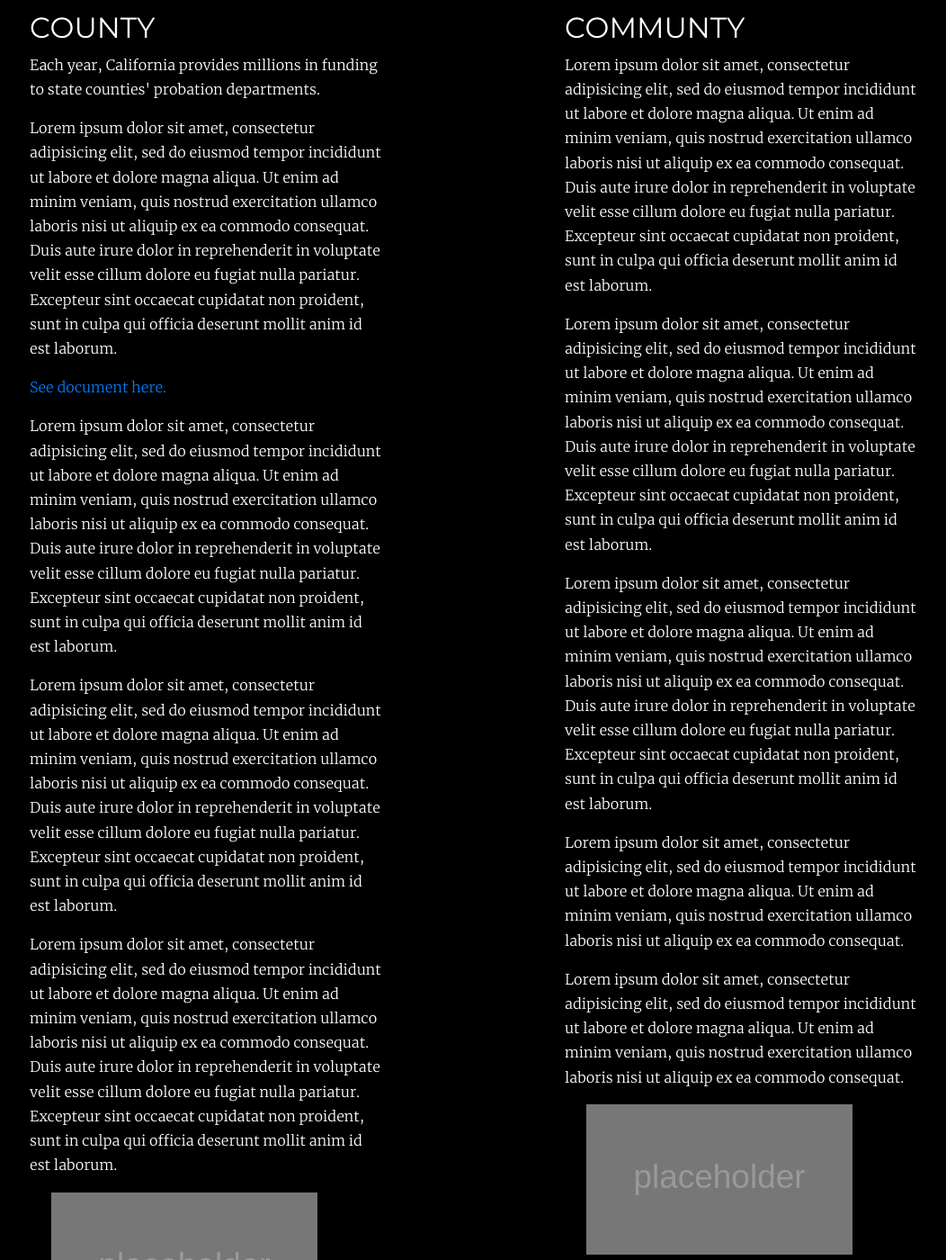
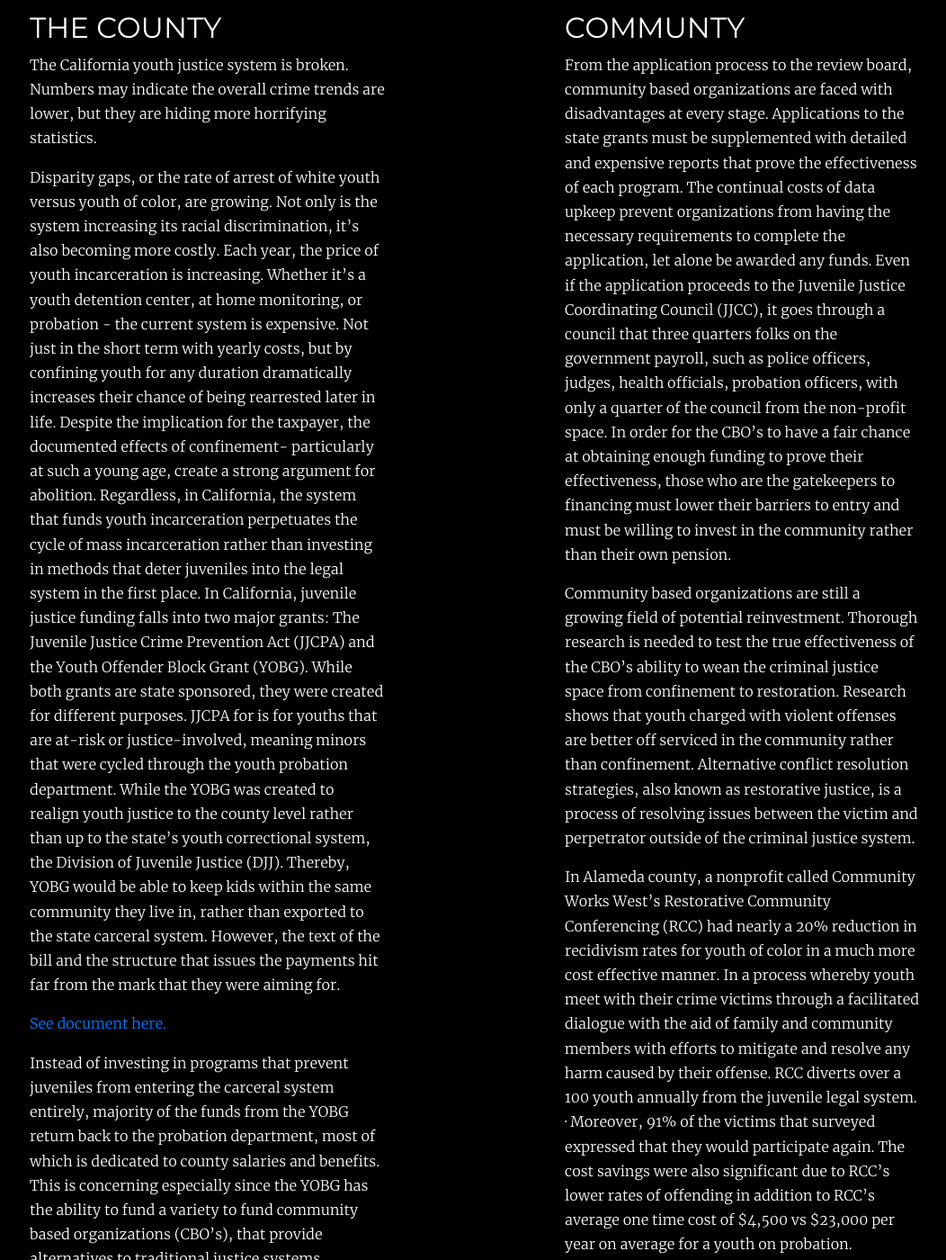
Before and after one commit to christiancollins196/Incarceration, a website: page index.html in a window 1280 px wide. Shown: the part 1520-2920 px from the top of the page at 90% size, without its empty margins (112-1164 px from the left). Drawn offline with Linux system fonts and the light colour scheme; a web font is replaced by a local one.

Commit message:
Replaced some text

```diff
--- a/index.html
+++ b/index.html
@@ -116,43 +116,25 @@
         <div class="col-5 col-sm-5 col-md-5 col-lg-5
                     ">
 
-          <h2>COUNTY</h2>
+          <h2>THE COUNTY</h2>
 
-           <p>Each year, California provides millions in funding to state counties' probation departments.</p>
+           <p>The California youth justice system is broken. Numbers may indicate the overall crime trends are lower, but they are hiding more horrifying statistics.</p>
 
-          <p>Lorem ipsum dolor sit amet, consectetur adipisicing elit, sed do eiusmod
-          tempor incididunt ut labore et dolore magna aliqua. Ut enim ad minim veniam,
-          quis nostrud exercitation ullamco laboris nisi ut aliquip ex ea commodo
-          consequat. Duis aute irure dolor in reprehenderit in voluptate velit esse
-          cillum dolore eu fugiat nulla pariatur. Excepteur sint occaecat cupidatat non
-          proident, sunt in culpa qui officia deserunt mollit anim id est laborum.</p>
+          <p>Disparity gaps, or the rate of arrest of white youth versus youth of color, are growing. Not only is the system increasing its racial discrimination, it’s also becoming more costly. Each year, the price of youth incarceration is increasing.  Whether it’s a youth detention center, at home monitoring, or probation - the current system is expensive. Not just in the short term with yearly costs, but by confining youth for any duration dramatically increases their chance of being rearrested later in life. Despite the implication for the taxpayer, the documented effects of confinement- particularly at such a young age, create a strong argument for abolition. Regardless, in California, the system that funds youth incarceration perpetuates the cycle of mass incarceration rather than investing in methods that deter juveniles into the legal system in the first place.
+
+              In California, juvenile justice funding falls into two major grants: The Juvenile Justice Crime Prevention Act (JJCPA) and the Youth Offender Block Grant (YOBG).  While both grants are state sponsored, they were created for different purposes.  JJCPA for is for youths that are at-risk or justice-involved, meaning minors that were cycled through the youth probation department.  While the YOBG was created to realign youth justice to the county level rather than up to the state’s youth correctional system, the Division of Juvenile Justice (DJJ).  Thereby, YOBG would be able to keep kids within the same community they live in, rather than exported to the state carceral system. However, the text of the bill and the structure that issues the payments hit far from the mark that they were aiming for. </p>
 
           <p><a data-toggle="collapse" href="#document-1">See document here.</a></p>
 
           <p class="collapse border" id="document-1">
-            <img src="https://i.postimg.cc/P5dmyYpK/document.png" class="img-fluid d-block" alt="document">
+            <img src="https://i.postimg.cc/gcBJTxdJ/juvenile-justice-funding-informational-sheet-alameda-county-Page.png" class="img-fluid d-block" alt="document">
           </p>
 
-         <p>Lorem ipsum dolor sit amet, consectetur adipisicing elit, sed do eiusmod
-          tempor incididunt ut labore et dolore magna aliqua. Ut enim ad minim veniam,
-          quis nostrud exercitation ullamco laboris nisi ut aliquip ex ea commodo
-          consequat. Duis aute irure dolor in reprehenderit in voluptate velit esse
-          cillum dolore eu fugiat nulla pariatur. Excepteur sint occaecat cupidatat non
-          proident, sunt in culpa qui officia deserunt mollit anim id est laborum.</p>
+         <p>Instead of investing in programs that prevent juveniles from entering the carceral system entirely, majority of the funds from the YOBG return back to the probation department, most of which is dedicated to county salaries and benefits. This is concerning especially since the YOBG has the ability to fund a variety to fund community based organizations (CBO’s), that provide alternatives to traditional justice systems.  According to the Center on Juvenile and Criminal Justice, in 2016-7 Alameda county spent 83% of their budget on salaries and benefits and less than 1% on community based organizations. The question remains, why are youth incarceration rates lowering, while the cost is rising? And, how to we root out the racial bias that’s imbedded in all of this?
 
+	One solution to this youth incarceration puzzle is to invest into community based organizations. According to Clarence Ford, Policy Analyst at the W. Haywood Burns Institute, a non-profit that researches juvenile justice systems, claims that it’s a systemic problem that keeps these orgs underfunded.
+</p>
 
-        <p>Lorem ipsum dolor sit amet, consectetur adipisicing elit,     sed do eiusmod tempor incididunt ut labore et dolore magna     aliqua. Ut enim ad minim veniam,
-          quis nostrud exercitation ullamco laboris nisi ut aliquip ex ea commodo
-          consequat. Duis aute irure dolor in reprehenderit in voluptate velit esse
-          cillum dolore eu fugiat nulla pariatur. Excepteur sint occaecat cupidatat non
-          proident, sunt in culpa qui officia deserunt mollit anim id est laborum.</p>
-
-          <p>Lorem ipsum dolor sit amet, consectetur adipisicing elit, sed do eiusmod
-          tempor incididunt ut labore et dolore magna aliqua. Ut enim ad minim veniam,
-          quis nostrud exercitation ullamco laboris nisi ut aliquip ex ea commodo
-          consequat. Duis aute irure dolor in reprehenderit in voluptate velit esse
-          cillum dolore eu fugiat nulla pariatur. Excepteur sint occaecat cupidatat non
-          proident, sunt in culpa qui officia deserunt mollit anim id est laborum.</p>
 
           <!-- align right photo with text wrap -->
           <div class="w-75 ml-4 float-left pull-left">
@@ -175,38 +157,15 @@
 
           <h2>COMMUNTY</h2>
 
-          <p>Lorem ipsum dolor sit amet, consectetur adipisicing elit, sed do eiusmod
-          tempor incididunt ut labore et dolore magna aliqua. Ut enim ad minim veniam,
-          quis nostrud exercitation ullamco laboris nisi ut aliquip ex ea commodo
-          consequat. Duis aute irure dolor in reprehenderit in voluptate velit esse
-          cillum dolore eu fugiat nulla pariatur. Excepteur sint occaecat cupidatat non
-          proident, sunt in culpa qui officia deserunt mollit anim id est laborum.</p>
+          <p>From the application process to the review board, community based organizations are faced with disadvantages at every stage. Applications to the state grants must be supplemented with detailed and expensive reports that prove the effectiveness of each program.  The continual costs of data upkeep prevent organizations from having the necessary requirements to complete the application, let alone be awarded any funds.  Even if the application proceeds to the Juvenile Justice Coordinating Council (JJCC), it goes through a council that three quarters folks on the government payroll, such as police officers, judges, health officials, probation officers, with only a quarter of the council from the non-profit space. In order for the CBO’s to have a fair chance at obtaining enough funding to prove their effectiveness, those who are the gatekeepers to financing must lower their barriers to entry and must be willing to invest in the community rather than their own pension. </p>
 
 
 
-          <p>Lorem ipsum dolor sit amet, consectetur adipisicing elit, sed do eiusmod
-          tempor incididunt ut labore et dolore magna aliqua. Ut enim ad minim veniam,
-          quis nostrud exercitation ullamco laboris nisi ut aliquip ex ea commodo
-          consequat. Duis aute irure dolor in reprehenderit in voluptate velit esse
-          cillum dolore eu fugiat nulla pariatur. Excepteur sint occaecat cupidatat non
-          proident, sunt in culpa qui officia deserunt mollit anim id est laborum.</p>
+          <p>Community based organizations are still a growing field of potential reinvestment.  Thorough research is needed to test the true effectiveness of the CBO’s ability to wean the criminal justice space from confinement to restoration. Research shows that youth charged with violent offenses are better off serviced in the community rather than confinement.  Alternative conflict resolution strategies, also known as restorative justice, is a process of resolving issues between the victim and perpetrator outside of the criminal justice system.</p>
 
-          <p>Lorem ipsum dolor sit amet, consectetur adipisicing elit,        sed do eiusmod
-          tempor incididunt ut labore et dolore magna aliqua. Ut enim ad minim veniam,
-          quis nostrud exercitation ullamco laboris nisi ut aliquip ex ea commodo
-          consequat. Duis aute irure dolor in reprehenderit in voluptate velit esse
-          cillum dolore eu fugiat nulla pariatur. Excepteur sint occaecat cupidatat non
-          proident, sunt in culpa qui officia deserunt mollit anim id est laborum.</p>
+          <p>In Alameda county, a nonprofit called Community Works West’s Restorative Community Conferencing (RCC) had nearly a 20%  reduction in recidivism rates for youth of color in a much more cost effective manner. In a process whereby youth meet with their crime victims through a facilitated dialogue with the aid of family and community members with efforts to mitigate and resolve any harm caused by their offense.  RCC diverts over a 100 youth annually from the juvenile legal system. ·       Moreover, 91% of the victims that surveyed expressed that they would participate again. The cost savings were also significant due to RCC’s lower rates of offending in addition to RCC’s average one time cost of $4,500 vs $23,000 per year on average for a youth on probation.</p>
 
-          <p>Lorem ipsum dolor sit amet, consectetur adipisicing elit, sed do eiusmod
-          tempor incididunt ut labore et dolore magna aliqua. Ut enim ad minim veniam,
-          quis nostrud exercitation ullamco laboris nisi ut aliquip ex ea commodo
-          consequat. </p>
-
-          <p>Lorem ipsum dolor sit amet, consectetur adipisicing elit, sed do eiusmod
-          tempor incididunt ut labore et dolore magna aliqua. Ut enim ad minim veniam,
-          quis nostrud exercitation ullamco laboris nisi ut aliquip ex ea commodo
-          consequat. </p>
+          <p>Victims’ also support approaches such as RCC. In one of the first ever national surveys, victims expressed how they felt in regards to crime, punishment, and rehabilitation.  And contrary to much popular belief 2 to 1 of victims prefer that criminal justice system focus on rehabilitation rather than punishment. And 3 to 1 victims prefer holding people accountable through options beyond prison, such as rehabilitation, mental health treatment, drug treatment, community restoration.</p>
 
 
           <!-- align left photo with text wrap -->
```
Also changed, not shown: assets/Clarence Interivew Full Stringout.00_01_29_09.Still002.png (added).
